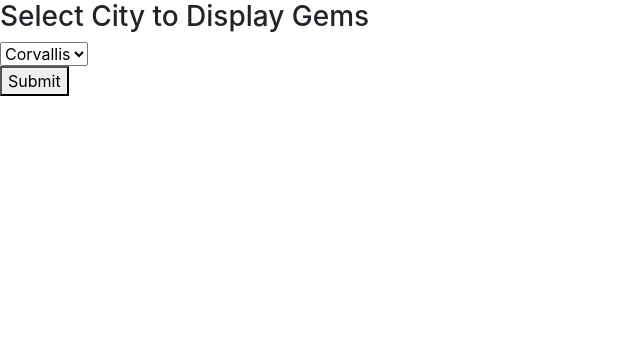
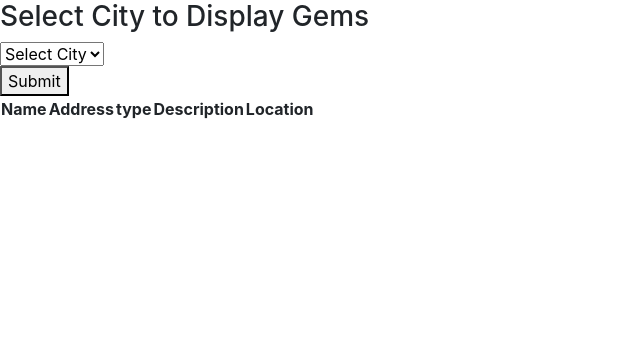
Before and after one commit to asfreitas/hiddengems, a Flask app: page / in a window 1280 px wide. Shown: the part 56-420 px from the top of the page, without its empty margins (0-640 px from the left). Run offline with Flask 2, Linux system fonts and the light colour scheme; data comes from the database, SQL or seed files in the repository; lists and menus that the app fills with data are empty; some libraries are stand-ins or nearby versions.

Commit message:
added the add city functionality and started on displaying cities on homepage

```diff
--- a/src/app.py
+++ b/src/app.py
@@ -17,7 +17,7 @@
 #MYSQL: you'll have to change these when you want to use your
 # own MYSQL database on the oregon state servers
 app.config['MYSQL_DATABASE_USER'] = 'cs340_freitand'
-app.config['MYSQL_DATABASE_PASSWORD'] = ''
+app.config['MYSQL_DATABASE_PASSWORD'] = '3048'
 app.config['MYSQL_DATABASE_DB'] = 'cs340_freitand'
 app.config['MYSQL_DATABASE_HOST'] = 'classmysql.engr.oregonstate.edu'
 mysql.init_app(app)
@@ -27,7 +27,7 @@
 
 
 
-@app.route("/")
+@app.route("/", methods=["GET", "POST"])
 def index():
 
 	dbconn = mysql.connect()
@@ -35,14 +35,33 @@
 
 	cityDBCursor.execute("SELECT name, idCities FROM Cities", args=None)
 	name = cityDBCursor.fetchall()
-	app.logger.info(name)
+
+	if request.method == "POST":
+		dbconn2 = mysql.connect()
+
+
 
 	return render_template("index.html", name = name)
 
+@app.route("/add-city", methods=["GET", "POST"])
+def add_city():
+	if request.method == "POST":
+		city = request.form["city"]
+		latitude = request.form["latitude"]
+		longitude = request.form["longitude"]
+		state = request.form["state"]
+		country = request.form["country"]
 
-@app.route("/add-city")
-def add_city():
-    return render_template("add_city.html")
+
+		dbconn = mysql.connect()
+		cityDBCursor = dbconn.cursor(pymysql.cursors.DictCursor)
+		insertQuery = "INSERT INTO Cities (name, latitude, longitude, state, country) VALUES (%s, %s, %s, %s, %s)"
+		cityInfo = (city, latitude, longitude, state, country)
+		cursor = dbconn.cursor()
+		cursor.execute(insertQuery, cityInfo)
+		dbconn.commit()
+		dbconn.close()
+	return render_template("add_city.html")
 
 @app.route('/reviews')
 def reviews():
@@ -72,7 +91,6 @@
 		cursor.execute(insertQuery, userInfo)
 		dbconn.commit()
 		dbconn.close()
-
 
 	return render_template("create_account.html")
 
--- a/src/templates/index.html
+++ b/src/templates/index.html
@@ -21,6 +21,7 @@
 <form>
 
  <select name="cities">
+ 	<option value="#" selected="selected">Select City</option>
  {% for item in name %}
 
   <option value="{{ item.idCities }}">{{ item.name }}</option>
@@ -30,6 +31,18 @@
  <button type="button">Submit</button>
 </form>
 
+
+<table>
+	<tr>
+		<th>Name</th>
+		<th>Address</th>
+		<th>type</th>
+		<th>Description</th>
+		<th>Location</th>
+	</tr>
+
+</table>
+
 {% endblock %}
 
 </body>
```
Also changed, not shown: src/templates/add_city.html (+6 -6 lines).
